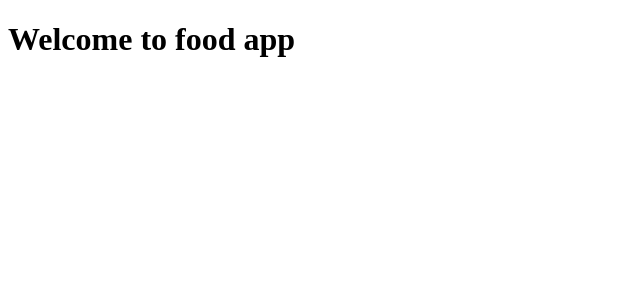
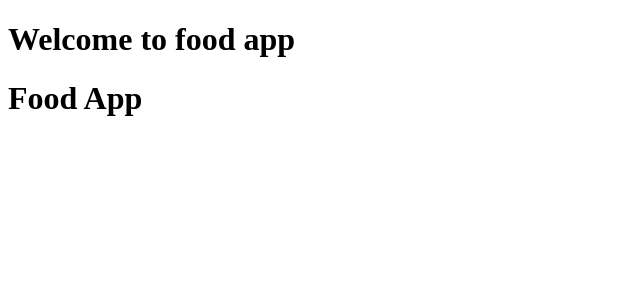
Before and after one commit to ruthika28/Food-App, an Angular app: page / in a window 1280 px wide. Shown: the top 300 px of the page, without its empty margins (0-640 px from the left). Built offline with nearby package versions, Linux system fonts and the light colour scheme.

Commit message:
component html page again

```diff
--- a/src/app/app.component.html
+++ b/src/app/app.component.html
@@ -1 +1,2 @@
 <h1>Welcome to food app</h1>
+<h1>Food App</h1>
```
